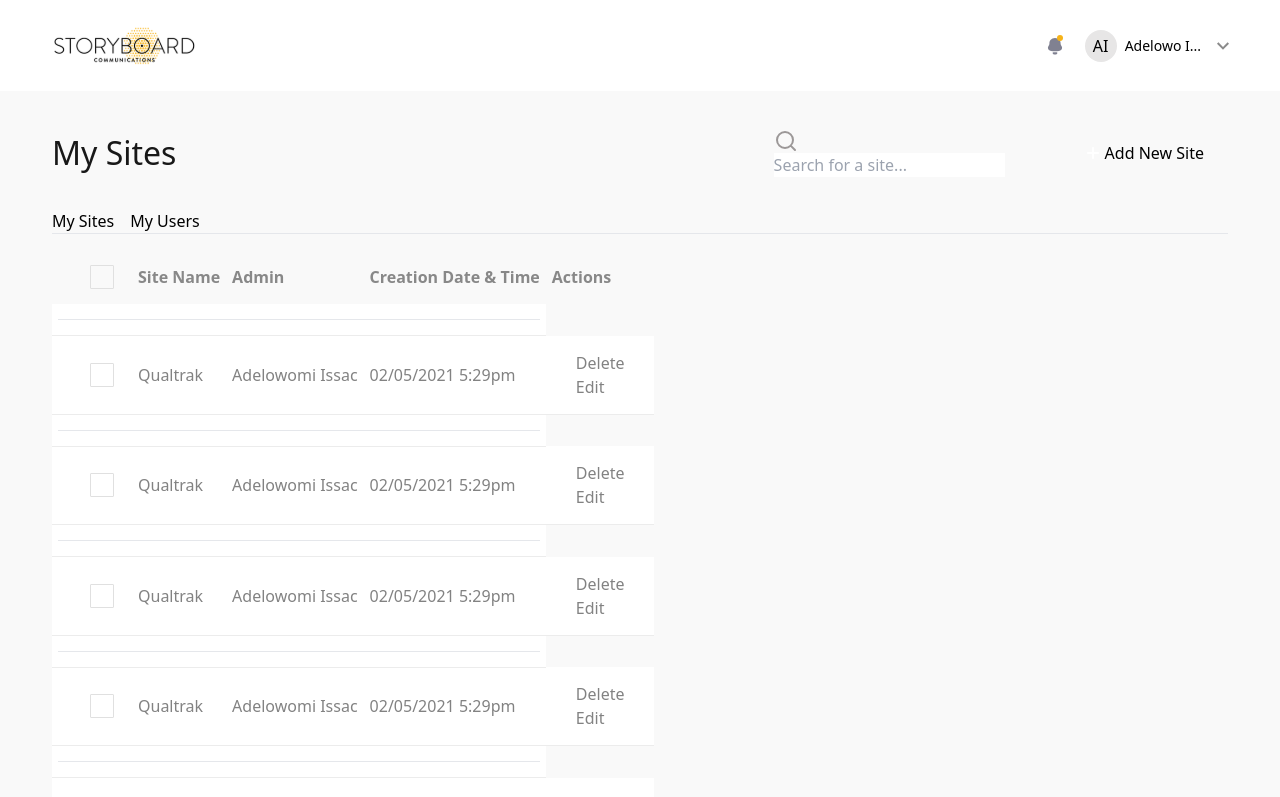
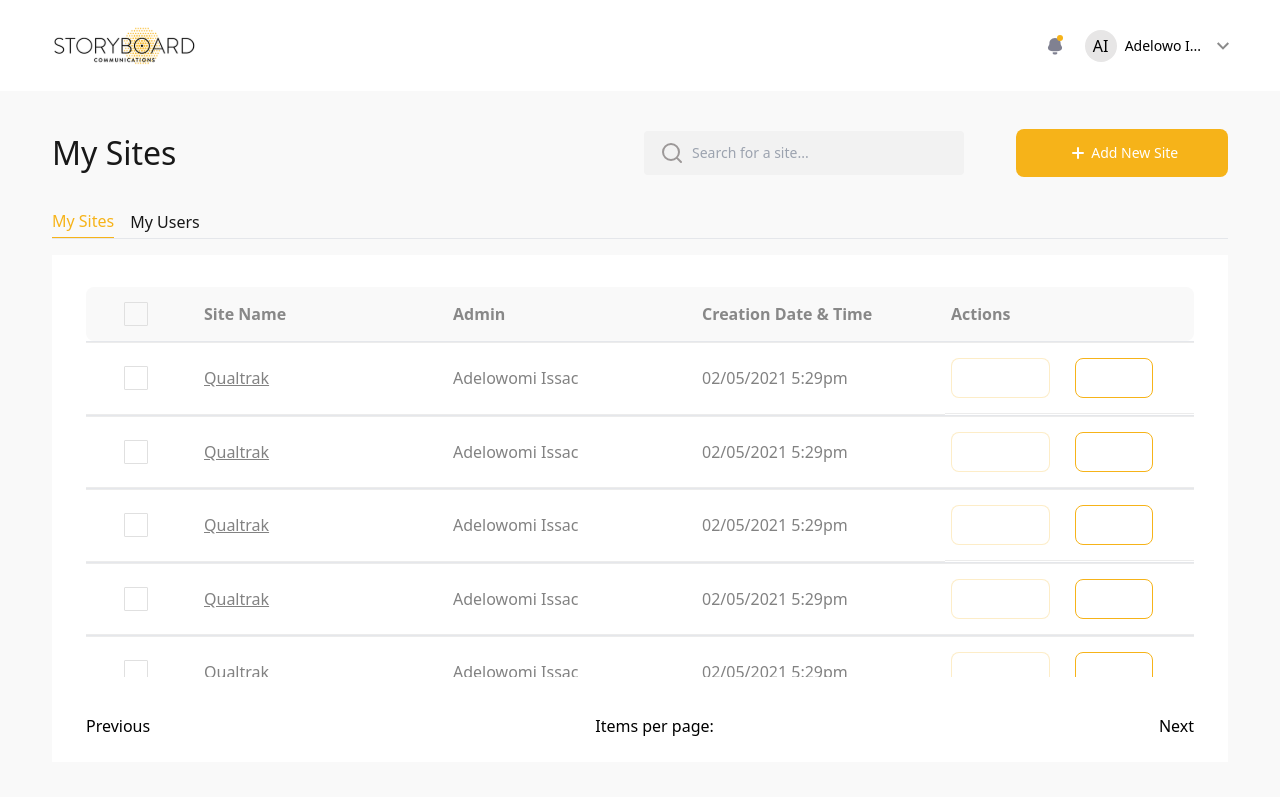
Before and after one commit to Joponpin2000/storyboard, a Next.js app: page / in a window 1280 px wide. Shown: the top 797 px of the page. Built offline with nearby package versions, Linux system fonts and the light colour scheme.

Commit message:
feat: add site

```diff
--- a/components/organisms/Table.tsx
+++ b/components/organisms/Table.tsx
@@ -38,10 +38,10 @@ const Table = ({
   };
 
   return (
-    <div className="w-full py-8 px-[34px] bg-white pb-0 flex-grow h-full overflow-y-hidden flex flex-col">
-      <div className="flex-grow overflow-auto flex flex-col">
+    <div className="w-full py-8 px-[34px] bg-white pb-0 flex-grow h-full overflow-y-auto flex flex-col">
+      <div className="flex-grow overflow-y-hidden flex flex-col">
         <table className="Table">
-          <thead className="lg:table-header-group">
+          <thead className="">
             <tr>
               <th className="w-28">
                 <CheckBox
@@ -72,7 +72,7 @@ const Table = ({
                   key={`${tableId}_row-${rowIndex}`}
                   className="h-5 relative"
                 >
-                  <td className={""}>
+                  <td className="w-28">
                     <CheckBox
                       value={selected.indexOf(row[selectKey]) !== -1}
                       // value={row.id || row._id || rowIndex}
--- a/styles/globals.scss
+++ b/styles/globals.scss
@@ -8,7 +8,7 @@ body {
 }
 
 .Dashboard {
-  @apply relative;
+  @apply relative h-screen w-screen overflow-hidden flex flex-col;
 
   .HeaderNav {
     @apply py-[25px] px-[45px] bg-white flex items-center justify-between;
@@ -27,7 +27,7 @@ body {
   }
 
   .PageSection {
-    @apply px-[52px] py-[38px] flex-grow overflow-auto;
+    @apply px-[52px] py-[38px] flex-grow flex flex-col overflow-hidden;
   }
 
   .PageHeader {
@@ -53,19 +53,16 @@ body {
     @apply flex items-center space-x-4 border-b mb-4;
   }
 
-  .Table {
-    @apply overflow-y-auto;
+  table.Table {
+    @apply flex-grow overflow-y-hidden w-full h-full grid grid-rows-[auto,1fr];
     border-spacing: 0;
 
-    table {
-      @apply w-full;
-    }
     thead {
-      @apply bg-grey2 rounded-lg;
+      @apply bg-grey2 rounded-lg w-full;
     }
 
     tbody {
-      @apply bg-white overflow-auto;
+      @apply bg-white overflow-y-auto;
     }
 
     td,
@@ -86,7 +83,11 @@ body {
   .table-footer {
     @apply flex items-center justify-between mt-[37px] mb-6;
   }
-
+  tr {
+    display: table;
+    table-layout: fixed;
+    width: 100%;
+  }
   .Checkbox {
     @apply flex items-center justify-center w-6 h-6 border border-[#E0E0E0]  rounded-[1px] cursor-pointer ml-8;
     &.active {
--- a/tailwind.config.js
+++ b/tailwind.config.js
@@ -1,7 +1,8 @@
 module.exports = {
-  content: [],
-  mode: "jit",
-  purge: ["./pages/**/*.{js,ts,jsx,tsx}", "./components/**/*.{js,ts,jsx,tsx}"],
+  content: [
+    "./pages/**/*.{js,ts,jsx,tsx}",
+    "./components/**/*.{js,ts,jsx,tsx}",
+  ],
   theme: {
     extend: {
       colors: {
```
